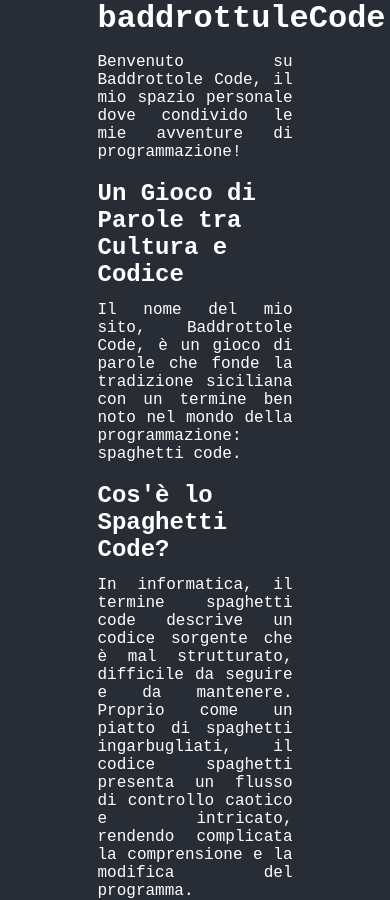
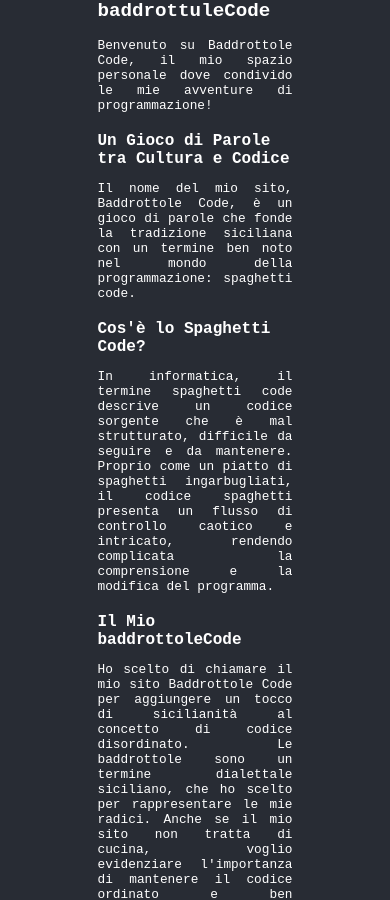
Before and after one commit to vincenzodivita/baddrottulecode, a React (Create React App) app: page / in a window 390 px wide. Shown: the top 900 px of the page. Built offline with nearby package versions, Linux system fonts and the light colour scheme.

Commit message:
Add media query

```diff
--- a/src/App.css
+++ b/src/App.css
@@ -40,3 +40,24 @@ p, span {
   font-size: 1rem;
   margin-bottom: 1.2rem;
 }
+
+
+@media (max-width: 768px) {
+
+  h1 {
+    font-size: 1.2rem;
+    margin-bottom: 1rem;
+  }
+
+  h2 {
+    font-size: 1rem;
+    margin-bottom: 0.8rem;
+  }
+
+  p, span {
+    text-align: justify;
+    font-size: 0.8rem;
+    margin-bottom: 1.2rem;
+  }
+
+}
```
